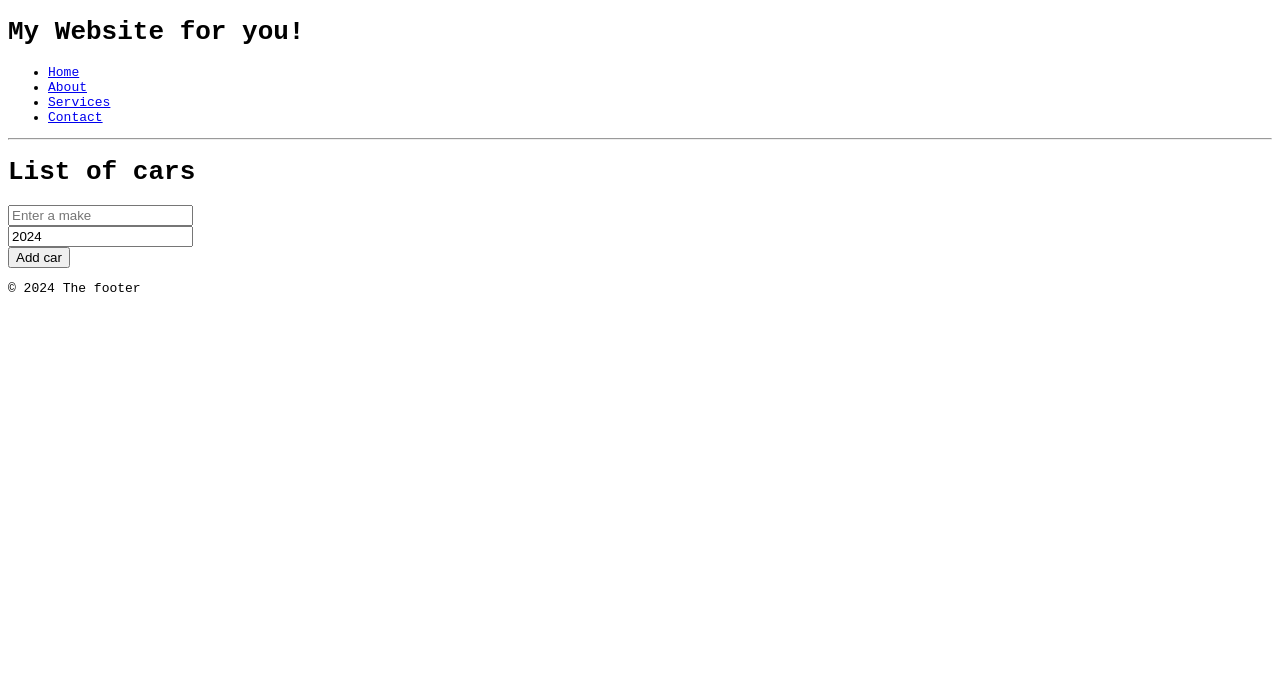
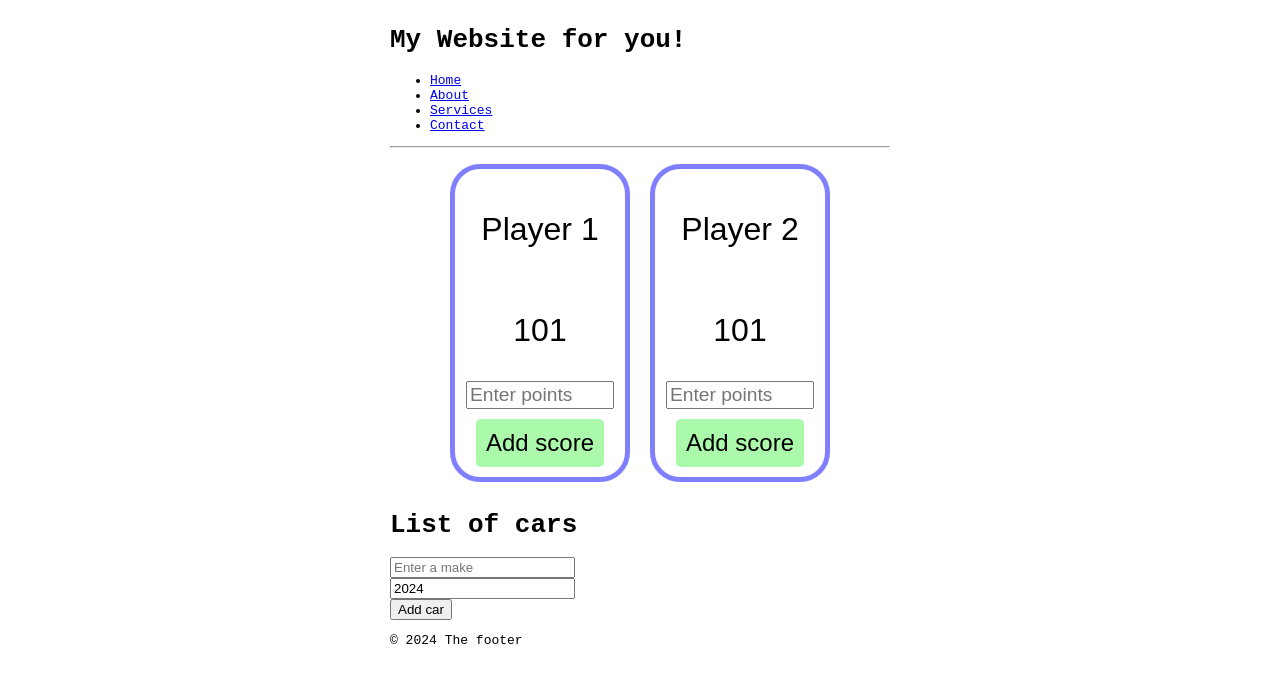
Before and after one commit to taylorPat/react, a React (Vite) app in the folder my-react-app/: page / in a window 1280 px wide. Shown: the top 682 px of the page. Built offline with nearby package versions, Linux system fonts and the light colour scheme.

Commit message:
feat(darts): refactor darts score board without using document.getElementById

```diff
--- a/my-react-app/src/App.jsx
+++ b/my-react-app/src/App.jsx
@@ -1,10 +1,12 @@
 import Header from './Header.jsx'
 import Footer from './Footer.jsx'
+import UseStateComp from './UseStateComp.jsx'
 import CarList from './CarList.jsx'
 
 function App() {
   return( <>
             <Header/>
+            <UseStateComp />
             <CarList />
             <Footer/>
           </>)
--- a/my-react-app/src/UseStateComp.jsx
+++ b/my-react-app/src/UseStateComp.jsx
@@ -1,29 +1,49 @@
 import { useState } from "react"
 
 function UseStateComp() {
-    const [scorePlayer1, setScorePlayer1] = useState(101);
-    const [scorePlayer2, setScorePlayer2] = useState(501);
+    const startingPoints = 101
+    const [pointsP1, setPointsP1] = useState(startingPoints);
+    const [scoreP1, setScoreP1] = useState("");
 
-    const addScore = (score, currentScore, setScore) => {
-        let newScore = currentScore - score;
+
+    const [pointsP2, setPointsP2] = useState(startingPoints);
+    const [scoreP2, setScoreP2] = useState("");
+
+    function changePointsP1(e) {
+        setScoreP1(e.target.value)
+    }
+
+    function changePointsP2(e) {
+        setScoreP2(e.target.value)
+    }
+
+    const addScore = (score, currentPoints, setPoints, setScore) => {
+        let newScore = currentPoints - score;
         if (newScore === 0) {
             newScore = 501
         }
         if (newScore <= 0) {
-            newScore = currentScore
+            newScore = currentPoints
+            window.alert("Watch out!")
         }
-        setScore(newScore)
+        setPoints(newScore)
+        setScore("");
     }
 
     return(
-        <div>
-            <p>Player 1: {scorePlayer1}</p>
-            <input type="number" id="inputP1"></input>
-            <button onClick={() => addScore(document.getElementById("inputP1").value, scorePlayer1, setScorePlayer1)}>Add score</button>
-            <p>Player 2: {scorePlayer2}</p>
-            <input type="number" id="inputP2"></input>
-            <button onClick={() => addScore(document.getElementById("inputP2").value, scorePlayer2, setScorePlayer2)}>Add score</button>
-
+        <div className="Score-board">
+            <div className="Score-player">
+                <p>Player 1</p>
+                <p>{pointsP1}</p>
+                <input type="number" value={scoreP1} placeholder="Enter points" onChange={changePointsP1}></input>
+                <button onClick={() => addScore(scoreP1, pointsP1, setPointsP1, setScoreP1)}>Add score</button>
+            </div>
+            <div className="Score-player">
+                <p>Player 2</p>
+                <p>{pointsP2}</p>
+                <input type="number" value={scoreP2} placeholder="Enter points" onChange={changePointsP2}></input>
+                <button onClick={() => addScore(scoreP2, pointsP2, setPointsP2, setScoreP2)}>Add score</button>
+            </div>
         </div>
     )
 }
--- a/my-react-app/src/index.css
+++ b/my-react-app/src/index.css
@@ -1,27 +1,47 @@
 body {
+  display: flex;
   font-family: monospace;
+  justify-content: center;
+  align-items: center;
 }
 
-.card {
-  border: 3px solid rgba(0, 0, 0, 0.2);
-  border-radius: 10px;
-  margin: 10px;
-  padding: 30px;
-  text-align: center;
-  max-width: 150px;
-  display: inline-block;
+.Score-board {
+  font-family: Arial, Helvetica, sans-serif;
+  font-size: 2rem;
+  display: flex;
+  flex-direction: row;
+  justify-content: center;
+  width: 500px;
 }
 
-.card img {
-  border-radius: 50%;
+.Score-player {
+  display: flex;
+  flex-direction: column;
+  justify-content: center;
+  align-items: center;
+  border: 5px solid rgba(0, 0, 255, 0.5);
+  border-radius: 30px;
+  margin: 10px;
+  padding: 10px;
+  width: 150px;
 }
 
-.card h2 {
-  font-family:'Segoe UI', Tahoma;
-  font-size: 1.5rem;
+.Score-player input {
+  margin-bottom: 10px;
+  font-size: 1.2rem;
+  width: 140px;
 }
 
-.card p {
-  font-family: 'Segoe UI', Tahoma;
-  font-size: 1rem;
+
+
+.Score-player button {
+  padding: 10px;
+  font-size: 1.5rem;
+  background-color: rgba(47, 241, 47, 0.4);
+  border: none;
+  border-radius: 5px;
 }
+
+.Score-player button:hover {
+  background-color: rgba(47, 241, 47, 0.5);
+}
```
